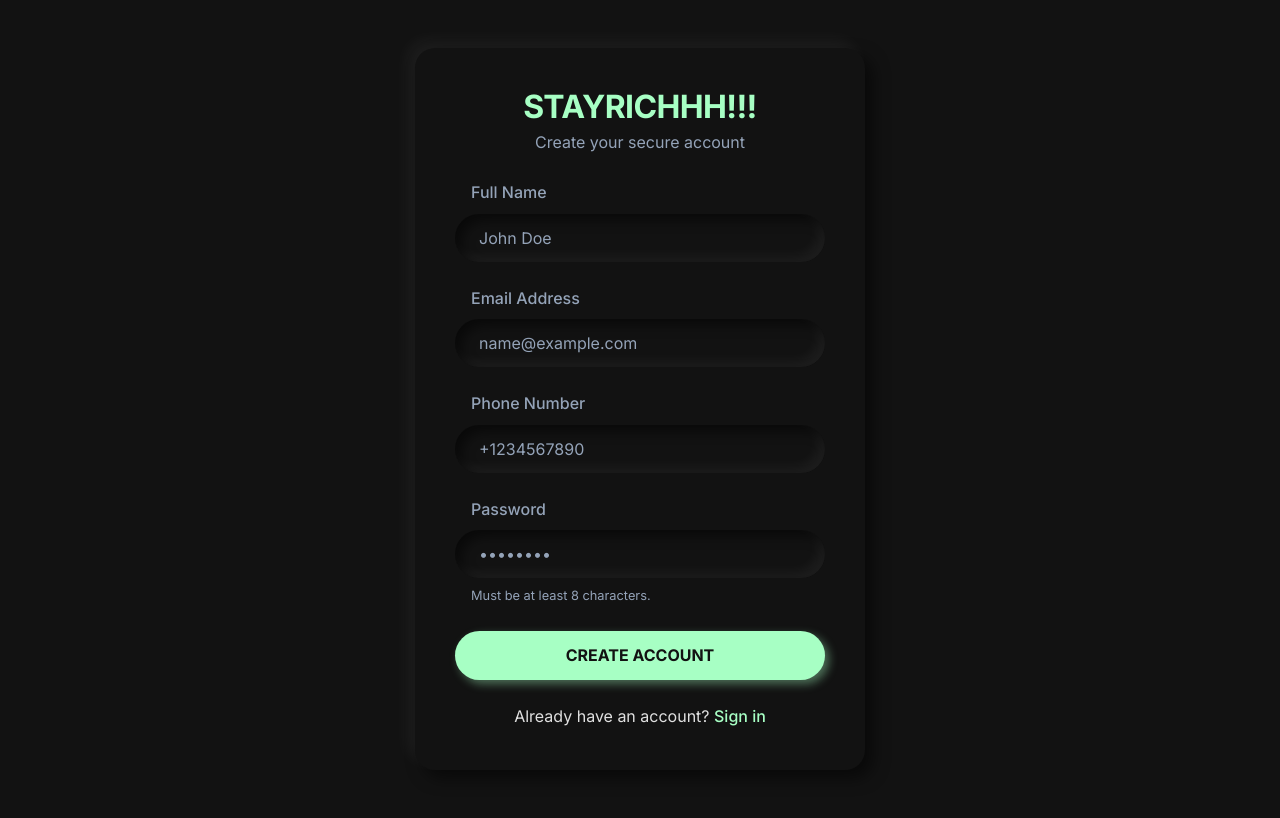
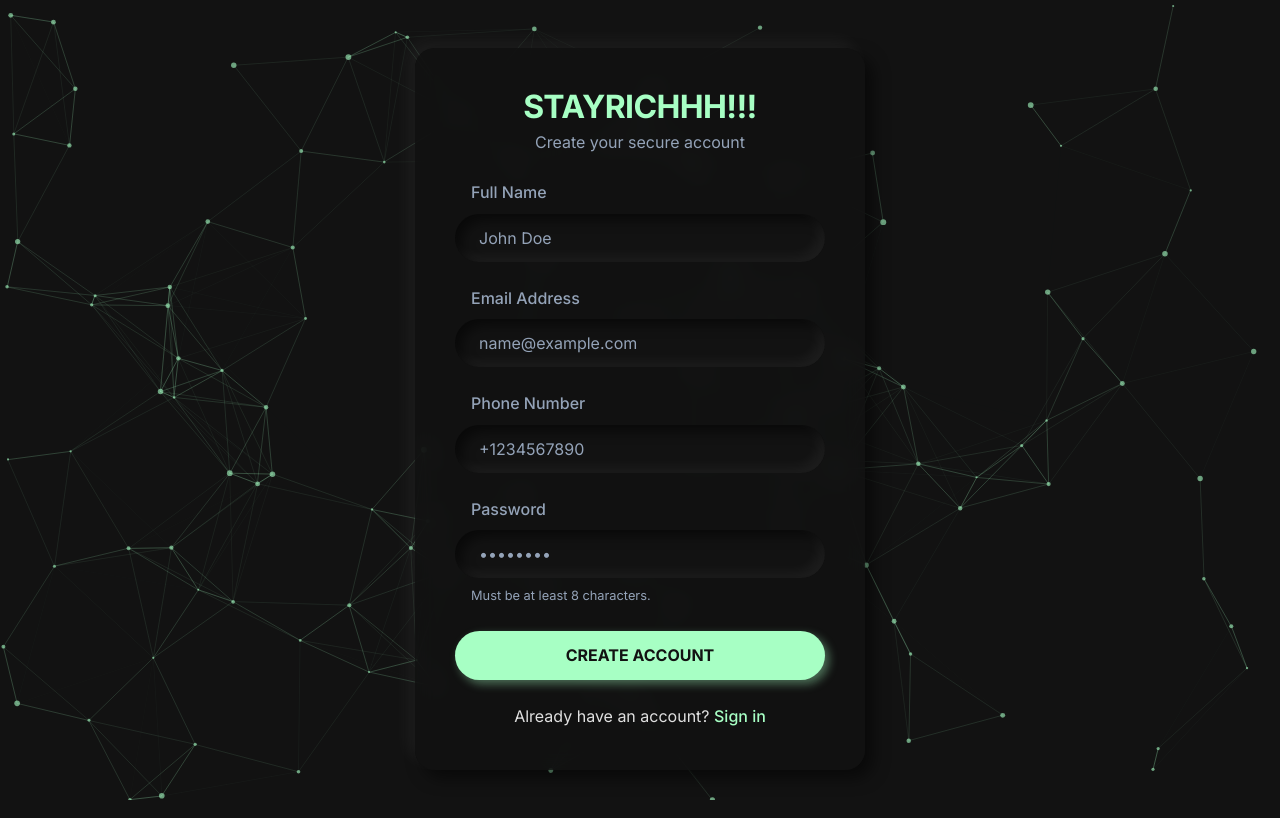
Before and after one commit to vuanhson06/personal-finance-management-system, a Flask app: page /signup in a window 1280 px wide. Run offline with Flask 3, Linux system fonts and the light colour scheme; parts of the project's set-up code (start-up, migrations or seed data) failed here and were passed over; some libraries are stand-ins or nearby versions.

Commit message:
update frontend

```diff
--- a/execution/frontend/static/css/style.css
+++ b/execution/frontend/static/css/style.css
@@ -191,12 +191,26 @@ input[type="month"]::-webkit-calendar-picker-indicator:hover {
     display: flex;
     align-items: center;
     justify-content: center;
+    position: relative;
+    z-index: 1;
 }
 
 .auth-card {
     padding: 40px;
     width: 100%;
     max-width: 450px;
+    backdrop-filter: blur(10px);
+    background: rgba(18, 18, 18, 0.8) !important;
+}
+
+#particle-canvas {
+    position: fixed;
+    top: 0;
+    left: 0;
+    width: 100%;
+    height: 100%;
+    z-index: -1;
+    pointer-events: none;
 }
 
 .auth-link {
@@ -372,6 +386,5 @@ label {
 .bg-white {
     background-color: var(--neu-surface) !important;
 }
-.card, .neu-outset {
-    background-color: var(--neu-surface) !important;
-}
+
+/* End of style.css */
--- /dev/null
+++ b/execution/frontend/static/js/particles.js
@@ -0,0 +1,112 @@
+/**
+ * particles.js
+ * Implements a high-tech Particle Wave mesh background effect.
+ */
+
+class ParticleWave {
+    constructor(canvasId) {
+        this.canvas = document.getElementById(canvasId);
+        if (!this.canvas) return;
+
+        this.ctx = this.canvas.getContext('2d');
+        this.particles = [];
+        this.numParticles = 120;
+        this.maxDistance = 150;
+        this.mouse = { x: null, y: null };
+
+        this.init();
+        this.animate();
+
+        window.addEventListener('resize', () => this.resize());
+        window.addEventListener('mousemove', (e) => {
+            this.mouse.x = e.x;
+            this.mouse.y = e.y;
+        });
+    }
+
+    init() {
+        this.resize();
+        for (let i = 0; i < this.numParticles; i++) {
+            this.particles.push({
+                x: Math.random() * this.canvas.width,
+                y: Math.random() * this.canvas.height,
+                vx: (Math.random() - 0.5) * 0.5,
+                vy: (Math.random() - 0.5) * 0.5,
+                radius: Math.random() * 2 + 1
+            });
+        }
+    }
+
+    resize() {
+        this.canvas.width = window.innerWidth;
+        this.canvas.height = window.innerHeight;
+    }
+
+    draw() {
+        this.ctx.clearRect(0, 0, this.canvas.width, this.canvas.height);
+
+        // Get the primary color from CSS variables if possible, default to a nice green
+        const primaryColor = getComputedStyle(document.documentElement).getPropertyValue('--neu-primary').trim() || '#A7FFC4';
+
+        for (let i = 0; i < this.particles.length; i++) {
+            let p = this.particles[i];
+
+            // Move
+            p.x += p.vx;
+            p.y += p.vy;
+
+            // Bounce
+            if (p.x < 0 || p.x > this.canvas.width) p.vx *= -1;
+            if (p.y < 0 || p.y > this.canvas.height) p.vy *= -1;
+
+            // Draw particle
+            this.ctx.beginPath();
+            this.ctx.arc(p.x, p.y, p.radius, 0, Math.PI * 2);
+            this.ctx.fillStyle = primaryColor;
+            this.ctx.globalAlpha = 0.6;
+            this.ctx.fill();
+
+            // Check distance to other particles for mesh effect
+            for (let j = i + 1; j < this.particles.length; j++) {
+                let p2 = this.particles[j];
+                let dx = p.x - p2.x;
+                let dy = p.y - p2.y;
+                let distance = Math.sqrt(dx * dx + dy * dy);
+
+                if (distance < this.maxDistance) {
+                    this.ctx.beginPath();
+                    this.ctx.moveTo(p.x, p.y);
+                    this.ctx.lineTo(p2.x, p2.y);
+                    this.ctx.strokeStyle = primaryColor;
+                    this.ctx.globalAlpha = (1 - (distance / this.maxDistance)) * 0.35;
+                    this.ctx.lineWidth = 1;
+                    this.ctx.stroke();
+                }
+            }
+
+            // Mouse interaction
+            if (this.mouse.x !== null) {
+                let dx = p.x - this.mouse.x;
+                let dy = p.y - this.mouse.y;
+                let dist = Math.sqrt(dx * dx + dy * dy);
+                if (dist < 200) {
+                    this.ctx.beginPath();
+                    this.ctx.moveTo(p.x, p.y);
+                    this.ctx.lineTo(this.mouse.x, this.mouse.y);
+                    this.ctx.strokeStyle = primaryColor;
+                    this.ctx.globalAlpha = (1 - (dist / 200)) * 0.1;
+                    this.ctx.stroke();
+                }
+            }
+        }
+    }
+
+    animate() {
+        this.draw();
+        requestAnimationFrame(() => this.animate());
+    }
+}
+
+document.addEventListener('DOMContentLoaded', () => {
+    new ParticleWave('particle-canvas');
+});
--- a/execution/frontend/templates/admin.html
+++ b/execution/frontend/templates/admin.html
@@ -4,11 +4,7 @@
 
 {% block extra_head %}
 <style>
-    .admin-layout { display: flex; min-height: 100vh; }
-    .sidebar { width: 250px; padding: 30px 20px; border-right: 2px solid rgba(255,255,255,0.05); position: sticky; top: 0; height: 100vh; }
-    .main-content { flex: 1; padding: 40px; overflow-y: auto; }
-    .nav-link { color: var(--neu-text-secondary); font-weight: 500; margin-bottom: 10px; border-radius: 12px; padding: 10px 15px; transition: all 0.2s; }
-    .nav-link:hover, .nav-link.active { color: var(--neu-primary); background: var(--neu-surface); box-shadow: 4px 4px 8px var(--shadow-dark), -4px -4px 8px var(--shadow-light); }
+    .admin-layout { display: flex; min-height: 100vh; position: relative; z-index: 1; }
 
     .stat-card { padding: 20px; border-radius: 20px; margin-bottom: 20px; }
     .mode-toggle-card { background: var(--neu-surface); padding: 15px; border-radius: 15px; margin-bottom: 30px; border: 2px solid var(--neu-primary); }
--- a/execution/frontend/templates/login.html
+++ b/execution/frontend/templates/login.html
@@ -3,6 +3,7 @@
 {% block title %}Login - StayRichhh!!!{% endblock %}
 
 {% block content %}
+<canvas id="particle-canvas"></canvas>
 <div class="auth-wrapper">
     <div class="neu-outset auth-card text-center">
         <div class="mb-4">
@@ -34,5 +35,6 @@
 {% endblock %}
 
 {% block extra_js %}
+<script src="{{ url_for('static', filename='js/particles.js') }}"></script>
 <script src="{{ url_for('static', filename='js/auth.js') }}"></script>
 {% endblock %}
--- a/execution/frontend/templates/signup.html
+++ b/execution/frontend/templates/signup.html
@@ -3,6 +3,7 @@
 {% block title %}Sign Up - StayRichhh!!!{% endblock %}
 
 {% block content %}
+<canvas id="particle-canvas"></canvas>
 <div class="auth-wrapper py-5">
     <div class="neu-outset auth-card text-center">
         <div class="mb-4">
@@ -45,5 +46,6 @@
 {% endblock %}
 
 {% block extra_js %}
+<script src="{{ url_for('static', filename='js/particles.js') }}"></script>
 <script src="{{ url_for('static', filename='js/auth.js') }}"></script>
 {% endblock %}
```
Also changed, not shown: 2 other files.
